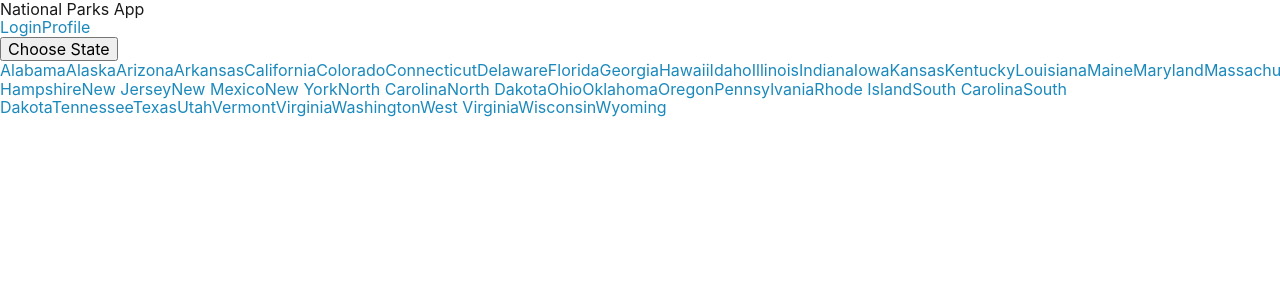
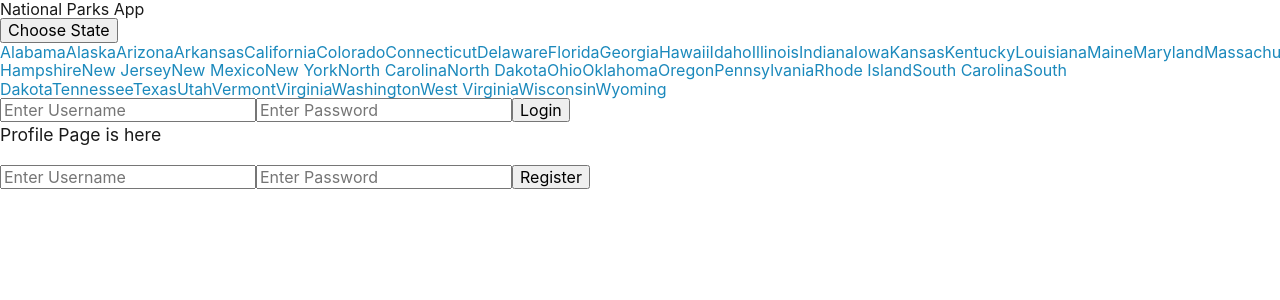
Before and after one commit to Dennis-Inglehart/project-three, a React (Create React App) app: page / in a window 1280 px wide. Shown: the top 300 px of the page. Built offline with nearby package versions, Linux system fonts and the light colour scheme.

Commit message:
Added html for login and register pages

```diff
--- a/src/App.js
+++ b/src/App.js
@@ -1,18 +1,25 @@
 import ChooseParks from "./utils/ChooseParks";
+import Login from "./utils/Login";
+import Profile from "./utils/Profile";
+import Register from "./utils/Register";
+import "./app.css";
+
+
+
 
 function App()
 {
   return(
     <main>
       <header>
-        <div>National Parks App</div>
+        <div id='header'>National Parks App</div>
         <nav>
-        <a href="Login">Login</a>
-        <a href="Profile">Profile</a>
         </nav>
-
       </header>
       <ChooseParks></ChooseParks>
+      <Login></Login>
+      <Profile></Profile>
+      <Register></Register>
     </main>
   );
 }
--- a/src/utils/Login.js
+++ b/src/utils/Login.js
@@ -1,6 +1,11 @@
 export default function Login()
 {
   return(
-console.log("login function")
+  <form action="">
+    <input type="text" placeholder="Enter Username"></input>
+    <input type="password" placeholder="Enter Password"></input>
+    <button>Login</button>
+
+  </form>
   );
 }
--- a/src/utils/store.js
+++ b/src/utils/Profile.js
@@ -1,6 +1,6 @@
 export default function Profile()
 {
   return(
-console.log("profile function")
+<p>Profile Page is here</p>
   );
 }
--- /dev/null
+++ b/src/utils/Register.js
@@ -0,0 +1,11 @@
+export default function Register()
+{
+    return(
+        <form action="">
+        <input type="text" placeholder="Enter Username"></input>
+        <input type="password" placeholder="Enter Password"></input>
+        <button>Register</button>
+
+        </form>
+    );
+}
--- a/src/utils/actions.js
+++ /dev/null
@@ -1,4 +0,0 @@
-export const ADD_CAR = 'ADD_CAR';
-export const REMOVE_CAR = 'REMOVE_CAR';
-export const START_CAR = 'START_CAR';
-export const STOP_CAR = 'STOP_CAR';
```
Also changed, not shown: src/index.js (line endings or trailing spaces).
